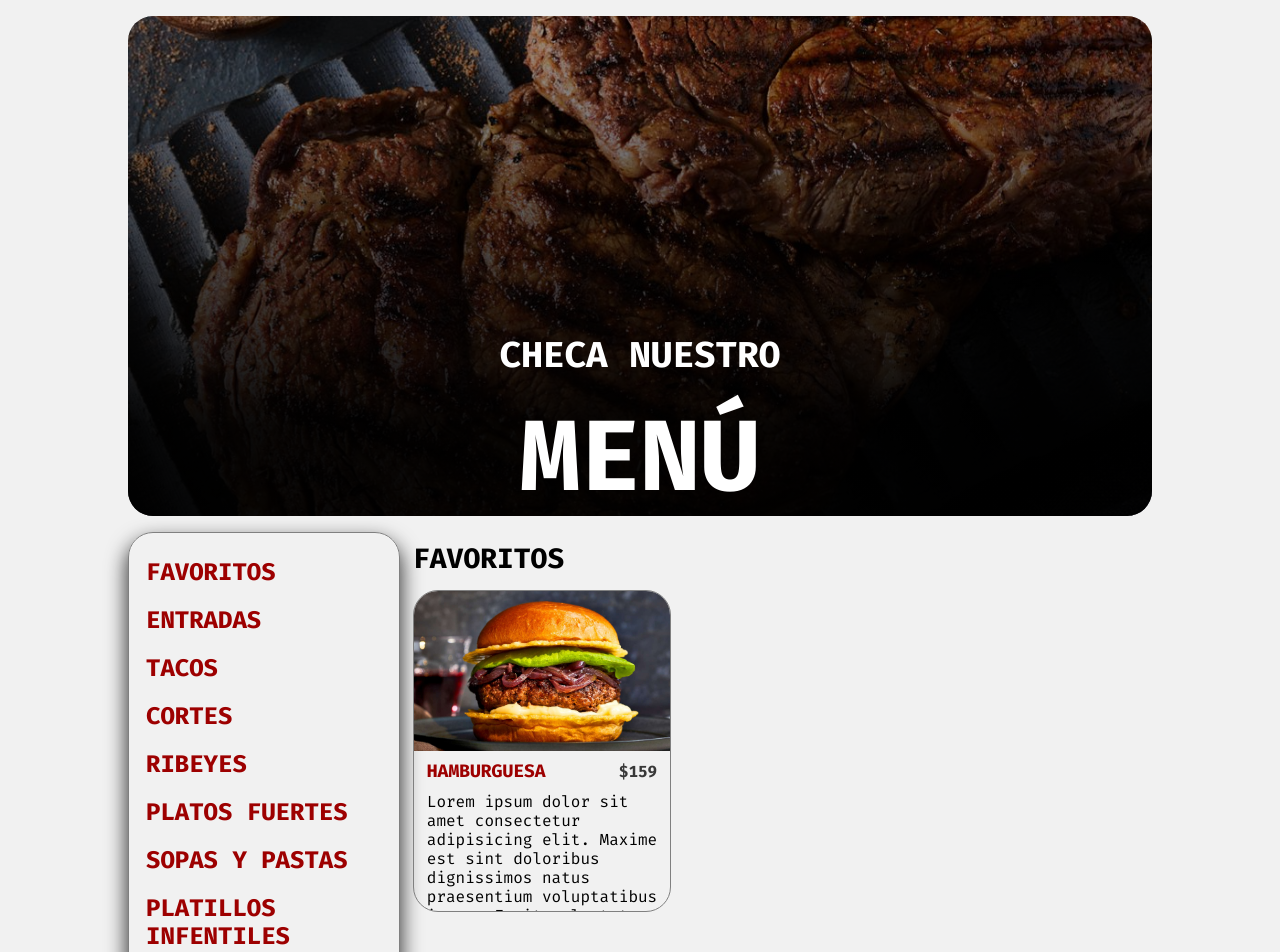
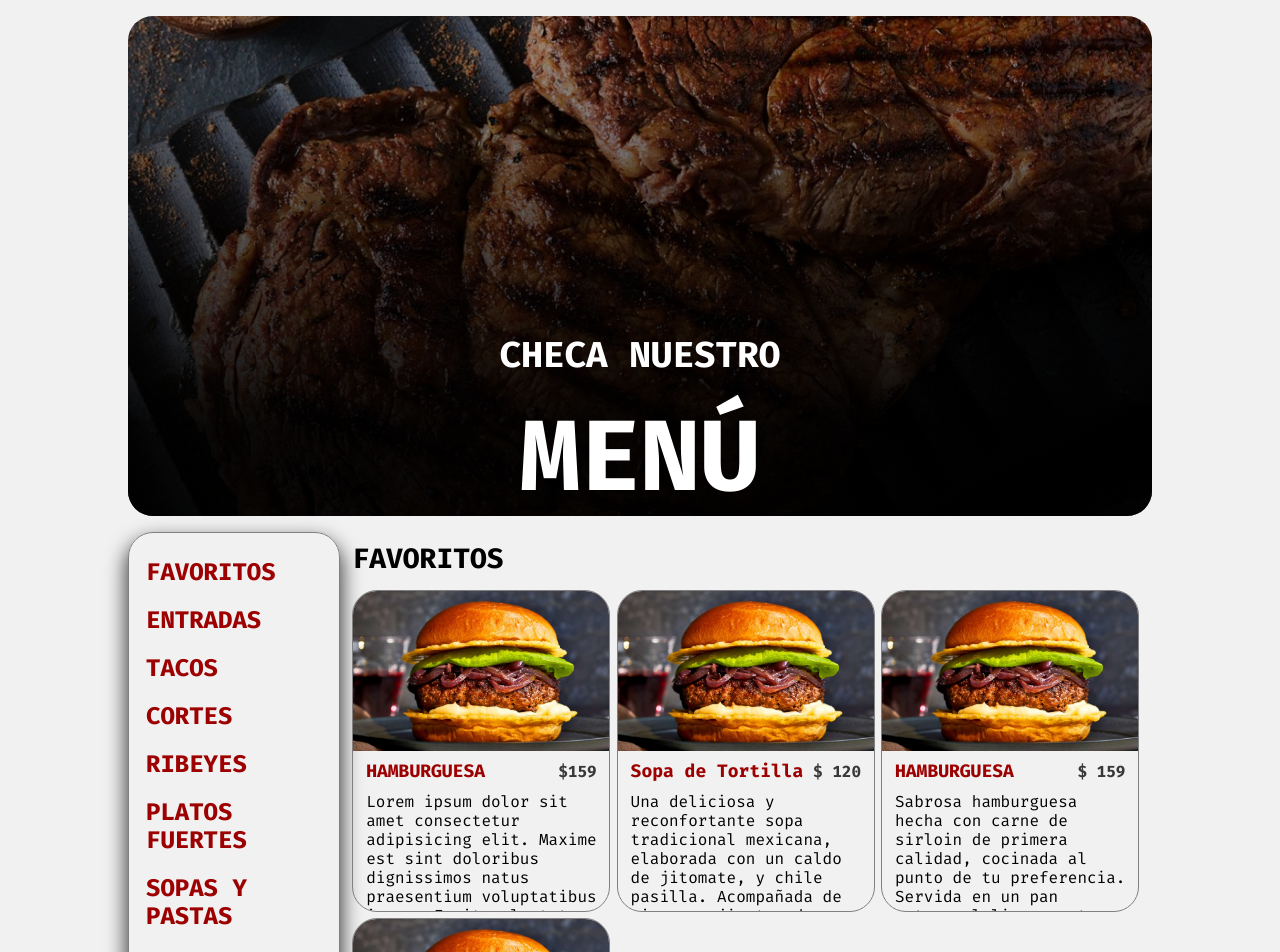
Before and after one commit to RobertoCRIH/restaurant-menu, a React (Create React App) app: page / in a window 1280 px wide. Shown: the top 952 px of the page. Built offline with nearby package versions, Linux system fonts and the light colour scheme; a web font is replaced by a local one.

Commit message:
Agregue para crear menus dinamicamente peor todavía no tiene datos

```diff
--- a/src/components/menu_display.jsx
+++ b/src/components/menu_display.jsx
@@ -1,8 +1,31 @@
 import "./menu_display.scss"
 
 import burger from "../images/burger.jpg"
+import MenuDisplayItem from "./menu_display_item";
 
 function MenuDisplay({state}) {
+
+    const itme_list = [
+        {
+            name : "HAMBURGUESA",
+            price : 159,
+            desc : "Sabrosa hamburguesa hecha con carne de sirloin de primera calidad, cocinada al punto de tu preferencia. Servida en un pan artesanal ligeramente tostado, con lechuga fresca, tomate maduro, cebolla caramelizada y un toque de mayonesa de la casa.",
+            img : burger,
+            page : "PLATOS FUERTES"
+        },
+        {
+            name : "SOPA DE TORTILLA",
+            price : 69,
+            desc : "Sabrosa hamburguesa hecha con carne de sirloin de primera calidad, cocinada al punto de tu preferencia. Servida en un pan artesanal ligeramente tostado, con lechuga fresca, tomate maduro, cebolla caramelizada y un toque de mayonesa de la casa.",
+            img : burger,
+            page : "SOPAS"
+        }
+    ]
+
+    function createMenu() {
+        itme_list.map( (i) => <p>{i.name}</p> )
+    }
+
     return(
         <div className="menuDisplay">
             <h2 className="menuDisplay__title"> {state} </h2>
@@ -22,6 +45,18 @@ function MenuDisplay({state}) {
                         Fugit voluptatum sed pariatur illo corrupti excepturi, aliquam odio praesentium dignissimos, ipsam beatae.
                     </div>
                 </div>
+
+                <MenuDisplayItem
+                    img={burger}
+                    price={120}
+                    name={"Sopa de Tortilla"}
+                    desc={"Una deliciosa y reconfortante sopa tradicional mexicana, elaborada con un caldo de jitomate, y chile pasilla. Acompañada de tiras crujientes de tortilla de maíz, queso fresco, aguacate y crema."}
+                />
+
+                {
+                    itme_list.map( i => <MenuDisplayItem name={i.name} desc={i.desc}  img={i.img} price={i.price}/> )
+                }
+
             </div>
         </div>
     )
--- a/src/components/menu_display.scss
+++ b/src/components/menu_display.scss
@@ -15,6 +15,8 @@ $main_red : #9D0000;
     &__grid{
         display: grid;
         grid-template-columns: 1fr 1fr 1fr;
+
+        gap: 0.5vw;
 
         &__item{
             border-radius: 25px;
--- /dev/null
+++ b/src/components/menu_display_item.jsx
@@ -0,0 +1,18 @@
+function MenuDisplayItem({img,name,price,desc}) {
+    return(
+        <div className="menuDisplay__grid__item">
+            <img src={img} alt="" />
+
+            <div className="title">
+                <p className="dishName">{name}</p>
+                <p className="dishPrice">$ {price} </p>
+            </div>
+
+            <div className="description">
+                {desc}
+            </div>
+        </div>
+    )
+}
+
+export default MenuDisplayItem;
```
